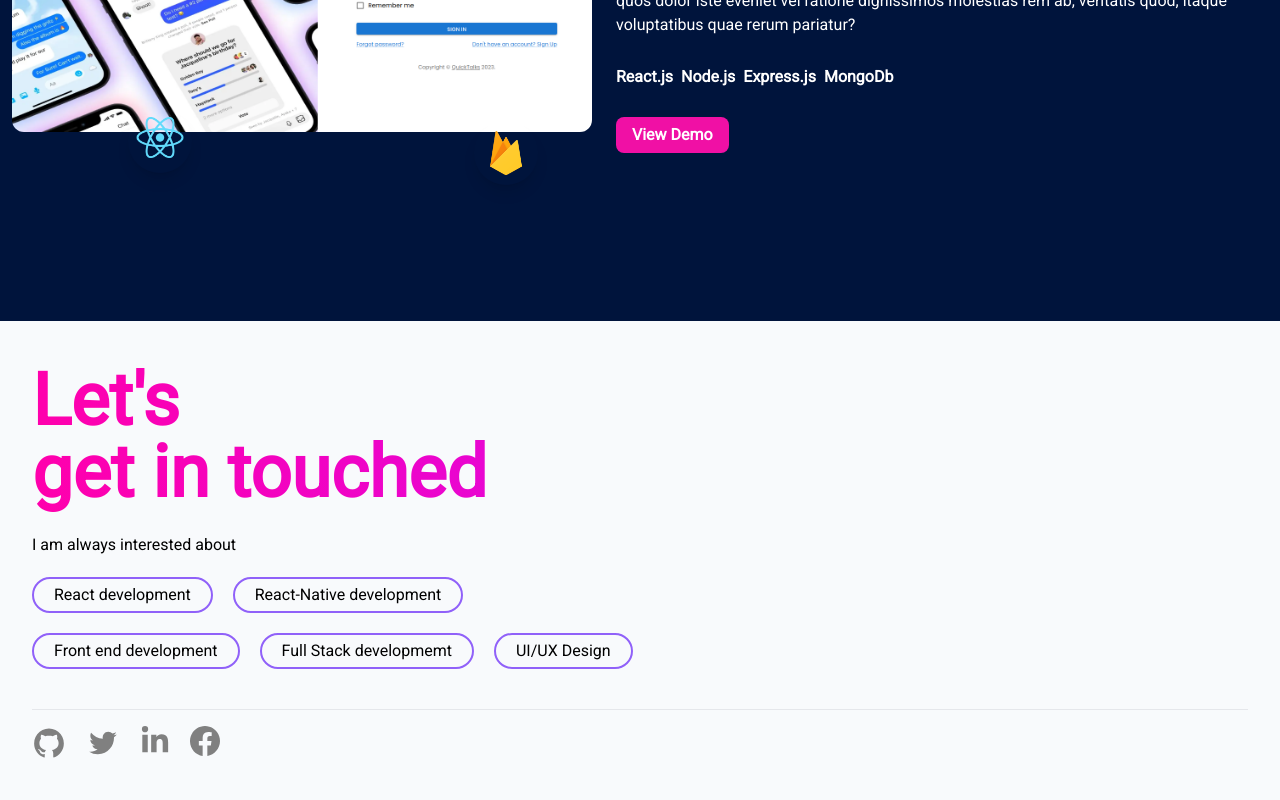
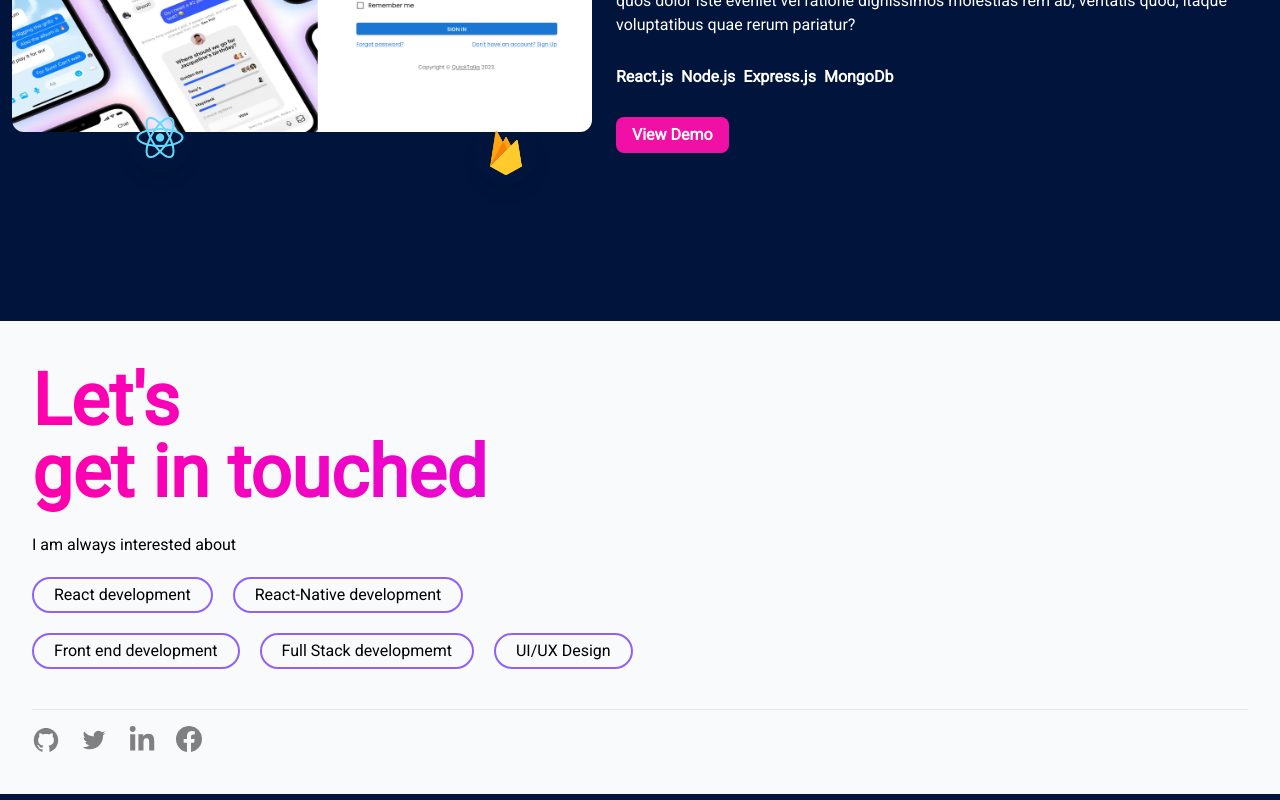
Before and after one commit to RasolomananaOlivier/portfolio, a Next.js app: page / in a window 1280 px wide. Shown: the part 4856-5656 px from the top of the page. Built offline with nearby package versions, Linux system fonts and the light colour scheme.

Commit message:
feat: add link to social media

```diff
--- a/src/components/section/ContactSection.tsx
+++ b/src/components/section/ContactSection.tsx
@@ -22,19 +22,48 @@ const ContactSection: React.FC<Props> = ({}) => {
             "Full Stack developmemt",
             "UI/UX Design",
           ].map((s) => (
-            <div className="border-2 border-purple-500 rounded-full py-4 px-5 h-[30px] flex justify-center items-center cursor-pointer">
+            <a
+              href={`mailto:herimanitraolivier@gmail.com?subject=${s}`}
+              target="_blank"
+              className="border-2 border-purple-500 rounded-full py-4 px-5 h-[30px] flex justify-center items-center cursor-pointer"
+            >
               {s}
-            </div>
+            </a>
           ))}
         </div>
       </div>
       <hr />
 
       <div className="flex gap-5 pt-4 pb-10">
-        <AiFillGithub size="34" color="gray" />
-        <AiOutlineTwitter size="34" color="gray" />
-        <FaLinkedinIn size="30" color="gray" />
-        <BsFacebook size="30" color="gray" />
+        <a
+          href="https://github.com/RasolomananaOlivier/"
+          target="_blank"
+          rel="noopener noreferrer"
+        >
+          <AiFillGithub size="28" color="gray" />
+        </a>
+        <a
+          href="https://twitter.com/OlivierFullDev"
+          target="_blank"
+          rel="noopener noreferrer"
+        >
+          <AiOutlineTwitter size="28" color="gray" />
+        </a>
+
+        <a
+          href="https://www.linkedin.com/in/rasolomanana-herimanitra-olivier/"
+          target="_blank"
+          rel="noopener noreferrer"
+        >
+          <FaLinkedinIn size="28" color="gray" />
+        </a>
+        <a
+          href="https://www.facebook.com/olivier.rasolomananaherimanitra/"
+          target="_blank"
+          rel="noopener noreferrer"
+        >
+          <BsFacebook size="26" color="gray" />
+        </a>
       </div>
     </section>
   );
```
